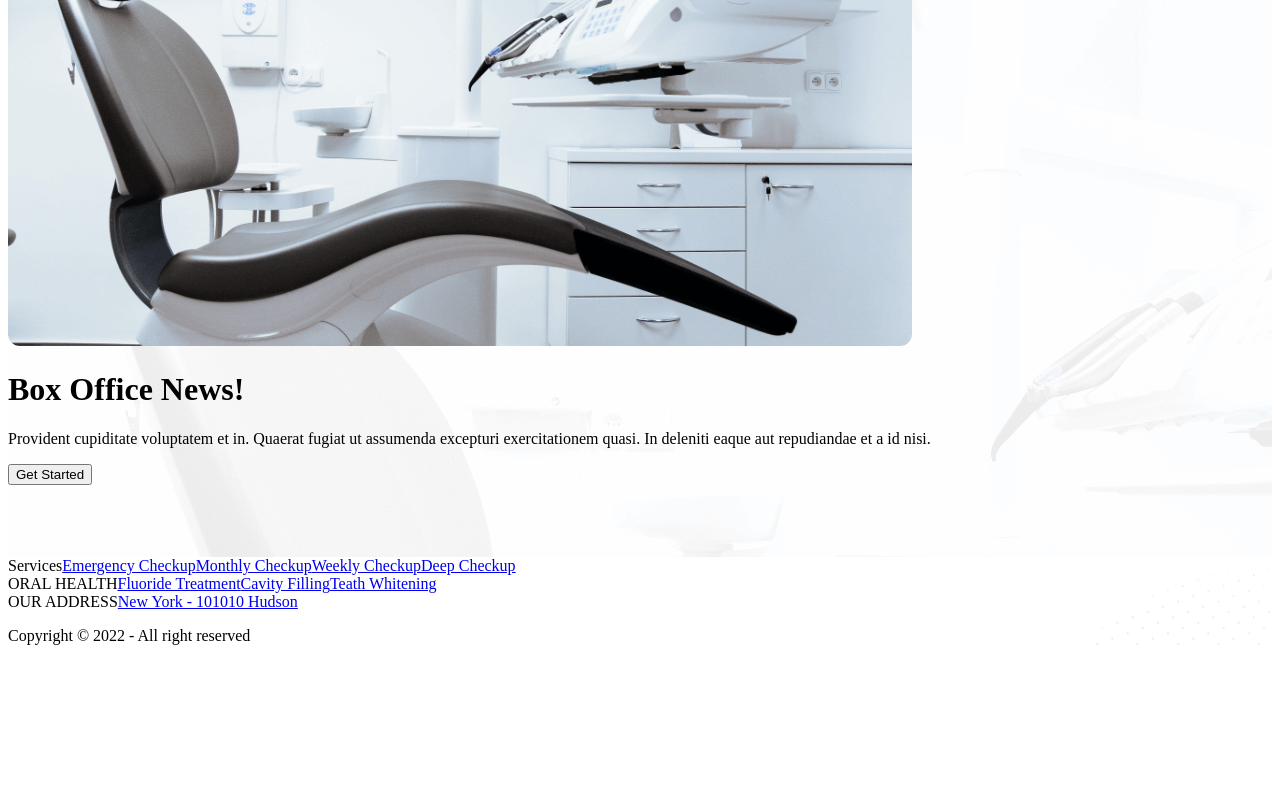
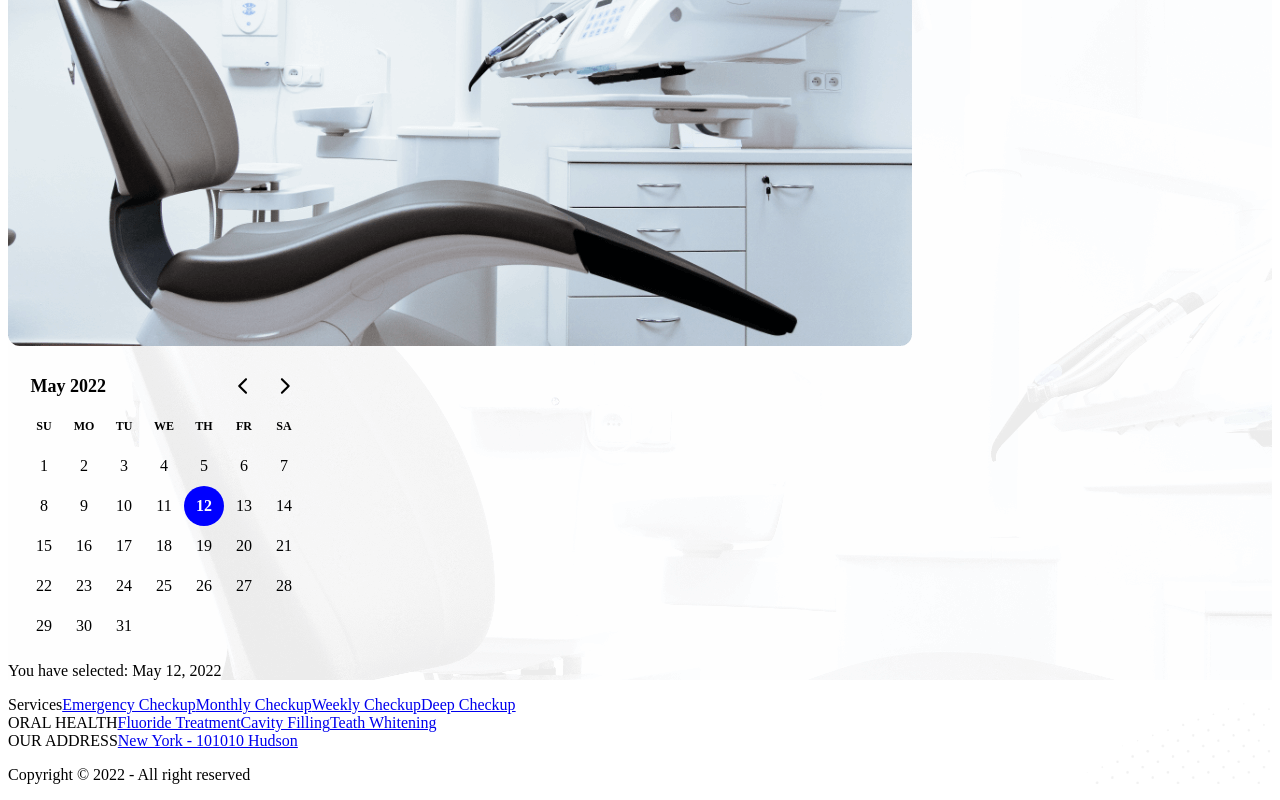
Before and after one commit to EkramH/doctor-portal-client, a React (Create React App) app: page /appointment in a window 1280 px wide. Shown: the part 1769-2569 px from the top of the page. Before the commit the page ends 2430 px from the top, so only its background shows below. Built offline with nearby package versions, Linux system fonts and the light colour scheme.

Commit message:
react day picker

```diff
--- a/package.json
+++ b/package.json
@@ -7,7 +7,9 @@
     "@testing-library/react": "^13.2.0",
     "@testing-library/user-event": "^13.5.0",
     "daisyui": "^2.14.3",
+    "date-fns": "^2.28.0",
     "react": "^18.1.0",
+    "react-day-picker": "^8.0.5",
     "react-dom": "^18.1.0",
     "react-router-dom": "^6.3.0",
     "react-scripts": "5.0.1",
--- a/src/App.js
+++ b/src/App.js
@@ -4,6 +4,7 @@
 import Appointment from "./pages/Appointment/Appointment";
 import Home from "./pages/Home/Home";
 import Navbar from "./shared/Navbar/Navbar";
+import "react-day-picker/dist/style.css";
 
 function App() {
   return (
--- a/src/pages/Appointment/AppointmentBanner.js
+++ b/src/pages/Appointment/AppointmentBanner.js
@@ -1,9 +1,11 @@
-import React from "react";
+import React, { useState } from "react";
 import chair from "../../assets/images/chair.png";
 import chairBg from "../../assets/images/bg.png";
-import MainButton from "../../shared/MainButton";
+import { DayPicker } from "react-day-picker";
+import { format } from "date-fns";
 
 const AppointmentBanner = () => {
+  const [date, setDate] = useState(new Date());
   return (
     <div
       style={{
@@ -12,20 +14,15 @@
       }}
       class="hero min-h-screen"
     >
-      <div class="hero-content flex-col lg:flex-row-reverse">
+      <div class="w-full hero-content flex-col lg:flex-row-reverse">
         <img
           src={chair}
           alt=""
           class="lg:max-w-lg md:max-w-md w-full rounded-lg shadow-2xl"
         />
-        <div>
-          <h1 class="text-5xl font-bold">Box Office News!</h1>
-          <p class="py-6">
-            Provident cupiditate voluptatem et in. Quaerat fugiat ut assumenda
-            excepturi exercitationem quasi. In deleniti eaque aut repudiandae et
-            a id nisi.
-          </p>
-          <MainButton>Get Started</MainButton>
+        <div className="mx-auto bg-white shadow-lg p-3 rounded-lg">
+          <DayPicker mode="single" selected={date} onSelect={setDate} />
+          <p className="font-bold">You have selected: {format(date, "PP")}</p>
         </div>
       </div>
     </div>
```
Also changed, not shown: 1 other file (tests, documents, lock files or other folders).
